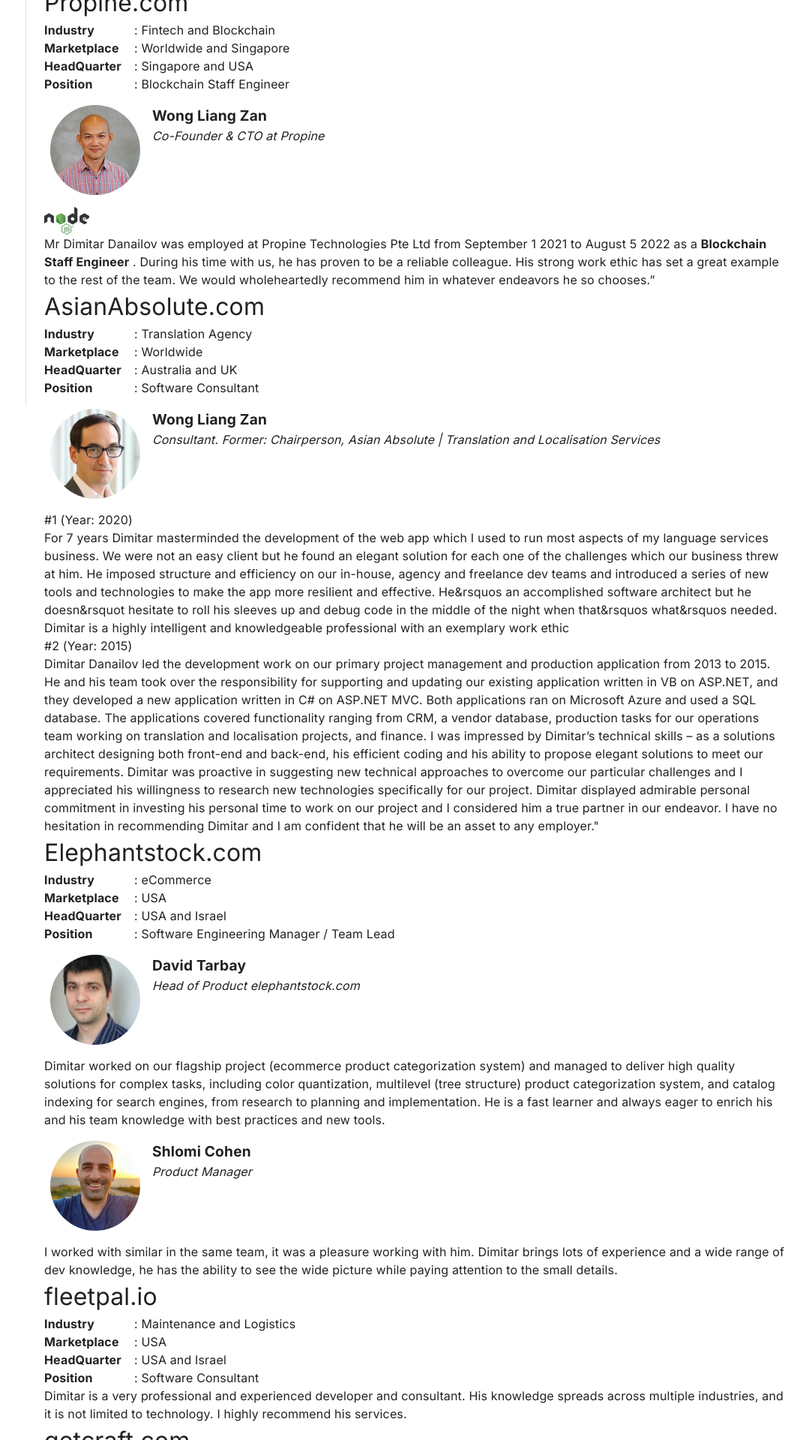
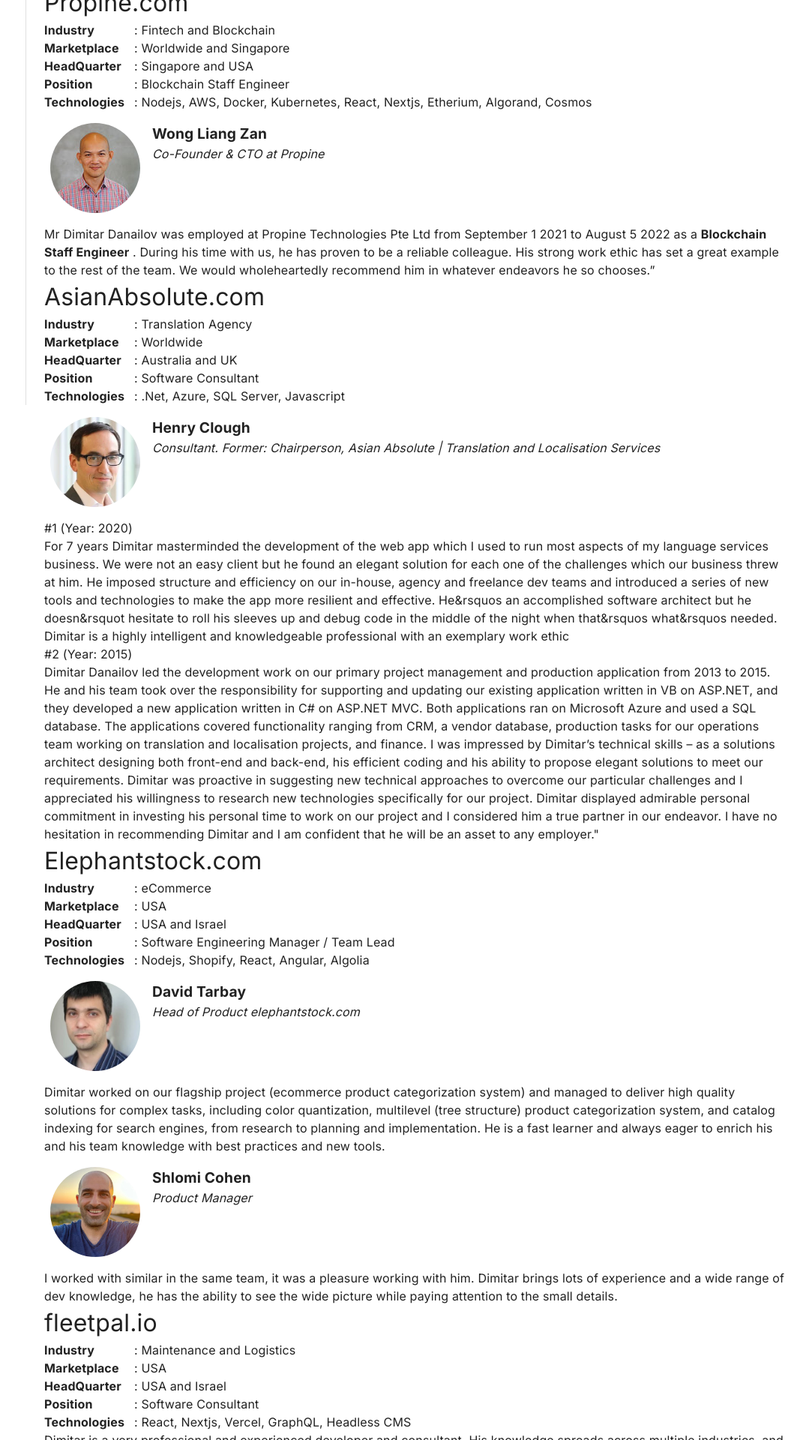
Before and after one commit to dimitardanailov/portfolio, a Next.js app in the folder apps/website/: page /recommendation-letters in a window 1280 px wide. Shown: the part 260-2180 px from the top of the page at 75% size, without its empty margins (205-1280 px from the left). Built offline with nearby package versions, Linux system fonts and the light colour scheme.

Commit message:
The project supports technologies info

```diff
--- /dev/null
+++ b/apps/website/src/app/recommendation-letters/components/Technologies/index.tsx
@@ -0,0 +1,20 @@
+'use client'
+
+import {FC} from 'react'
+
+import HFlexBox from '@/styled-components/Grid/HFlexBox'
+import {Label} from '../styled-components'
+
+export interface Props {
+  technologies: string
+}
+
+const Technologies: FC<Props> = ({technologies}) => {
+  return (
+    <HFlexBox>
+      <Label>Technologies</Label>: {technologies}
+    </HFlexBox>
+  )
+}
+
+export default Technologies
--- a/apps/website/src/app/recommendation-letters/components/index.ts
+++ b/apps/website/src/app/recommendation-letters/components/index.ts
@@ -4,5 +4,14 @@
 import HeadQuater from './HeadQuater'
 import Position from './Position'
 import PersonInfo from './PersonInfo'
+import Technologies from './Technologies'
 
-export {ProjectTitle, MarketPlace, Industry, HeadQuater, Position, PersonInfo}
+export {
+  ProjectTitle,
+  MarketPlace,
+  Industry,
+  HeadQuater,
+  Position,
+  PersonInfo,
+  Technologies,
+}
--- a/apps/website/src/app/recommendation-letters/projects/asian-absolute/index.tsx
+++ b/apps/website/src/app/recommendation-letters/projects/asian-absolute/index.tsx
@@ -9,6 +9,7 @@
   MarketPlace,
   Position,
   PersonInfo,
+  Technologies,
 } from '../../components'
 
 import source from '@/data/testimonials/images/asianabsolute/henry'
@@ -24,8 +25,9 @@
       <MarketPlace text="Worldwide" />
       <HeadQuater text="Australia and UK" />
       <Position text="Software Consultant" />
+      <Technologies technologies=".Net, Azure, SQL Server, Javascript" />
       <PersonInfo
-        name="Wong Liang Zan"
+        name="Henry Clough"
         source={source}
         title="Consultant. Former: Chairperson, Asian Absolute | Translation and Localisation Services"
       />
--- a/apps/website/src/app/recommendation-letters/projects/elephantstock/index.tsx
+++ b/apps/website/src/app/recommendation-letters/projects/elephantstock/index.tsx
@@ -8,6 +8,7 @@
   Industry,
   MarketPlace,
   Position,
+  Technologies,
 } from '../../components'
 
 import DavidLetter from './components/DavidLetter'
@@ -24,6 +25,7 @@
       <MarketPlace text="USA" />
       <HeadQuater text="USA and Israel" />
       <Position text="Software Engineering Manager / Team Lead" />
+      <Technologies technologies="Nodejs, Shopify, React, Angular, Algolia" />
       <DavidLetter />
       <ShlomiLetter />
     </>
--- a/apps/website/src/app/recommendation-letters/projects/fleetpal/index.tsx
+++ b/apps/website/src/app/recommendation-letters/projects/fleetpal/index.tsx
@@ -8,6 +8,7 @@
   Industry,
   MarketPlace,
   Position,
+  Technologies,
 } from '../../components'
 
 const Letter: FC = () => {
@@ -18,6 +19,7 @@
       <MarketPlace text="USA" />
       <HeadQuater text="USA and Israel" />
       <Position text="Software Consultant" />
+      <Technologies technologies="React, Nextjs, Vercel, GraphQL, Headless CMS" />
       <p>
         Dimitar is a very professional and experienced developer and consultant.
         His knowledge spreads across multiple industries, and it is not limited
--- a/apps/website/src/app/recommendation-letters/projects/getcraft/index.tsx
+++ b/apps/website/src/app/recommendation-letters/projects/getcraft/index.tsx
@@ -8,6 +8,7 @@
   Industry,
   MarketPlace,
   Position,
+  Technologies,
 } from '../../components'
 
 import {
@@ -26,6 +27,7 @@
       <MarketPlace text="Singapore, Indonesia, Malaysia, Vietnam, China and Australia" />
       <HeadQuater text="Indonesia" />
       <Position text="Software Consultant" />
+      <Technologies technologies="React, Javascript, Google Cloud, Kubernetes, Go, iOS, PHP, Push notifications" />
       <AlexLetter />
       <FannyLetter />
       <BayuLetter />
--- a/apps/website/src/app/recommendation-letters/projects/propine/index.tsx
+++ b/apps/website/src/app/recommendation-letters/projects/propine/index.tsx
@@ -13,19 +13,10 @@
   MarketPlace,
   Position,
   PersonInfo,
+  Technologies,
 } from '../../components'
 
 import zan from '@/data/testimonials/images/zan'
-
-import source from '@/icons/Node.js_logo.svg'
-
-const TechIcon: FC = () => {
-  const size = 60
-
-  return (
-    <Image src={source} alt="test" title="test" width={size} height={size} />
-  )
-}
 
 const PropineLetter: FC = () => {
   return (
@@ -35,12 +26,12 @@
       <MarketPlace text="Worldwide and Singapore" />
       <HeadQuater text="Singapore and USA" />
       <Position text="Blockchain Staff Engineer" />
+      <Technologies technologies="Nodejs, AWS, Docker, Kubernetes, React, Nextjs, Etherium, Algorand, Cosmos" />
       <PersonInfo
         name="Wong Liang Zan"
         source={zan}
         title="Co-Founder & CTO at Propine"
       />
-      <TechIcon />
       <p>
         Mr Dimitar Danailov was employed at Propine Technologies Pte Ltd from
         September 1 2021 to August 5 2022 as a{' '}
--- a/apps/website/src/app/recommendation-letters/projects/questarai/index.tsx
+++ b/apps/website/src/app/recommendation-letters/projects/questarai/index.tsx
@@ -8,6 +8,7 @@
   Industry,
   MarketPlace,
   Position,
+  Technologies,
 } from '../../components'
 
 const Letter: FC = () => {
@@ -21,6 +22,7 @@
       <MarketPlace text="USA" />
       <HeadQuater text="USA" />
       <Position text="Software Consultant" />
+      <Technologies technologies="React, Javascript, Swift, iOS" />
       <div>
         <p>
           Dimitar helped to build a new solution for a current product that
--- a/apps/website/src/app/recommendation-letters/projects/wollow/index.tsx
+++ b/apps/website/src/app/recommendation-letters/projects/wollow/index.tsx
@@ -8,6 +8,7 @@
   Industry,
   MarketPlace,
   Position,
+  Technologies,
 } from '../../components'
 
 import {
@@ -31,6 +32,7 @@
       <MarketPlace text="USA, Europe and Australia" />
       <HeadQuater text="Bulgaria" />
       <Position text="Software Engineer, Team Lead and CTO" />
+      <Technologies technologies="React, Javascript, Nodejsm Azure, .Net, PHP, AWS, Rails" />
       <IvelinLetter />
       <MoLetter />
       <AshtonLetter />
```
